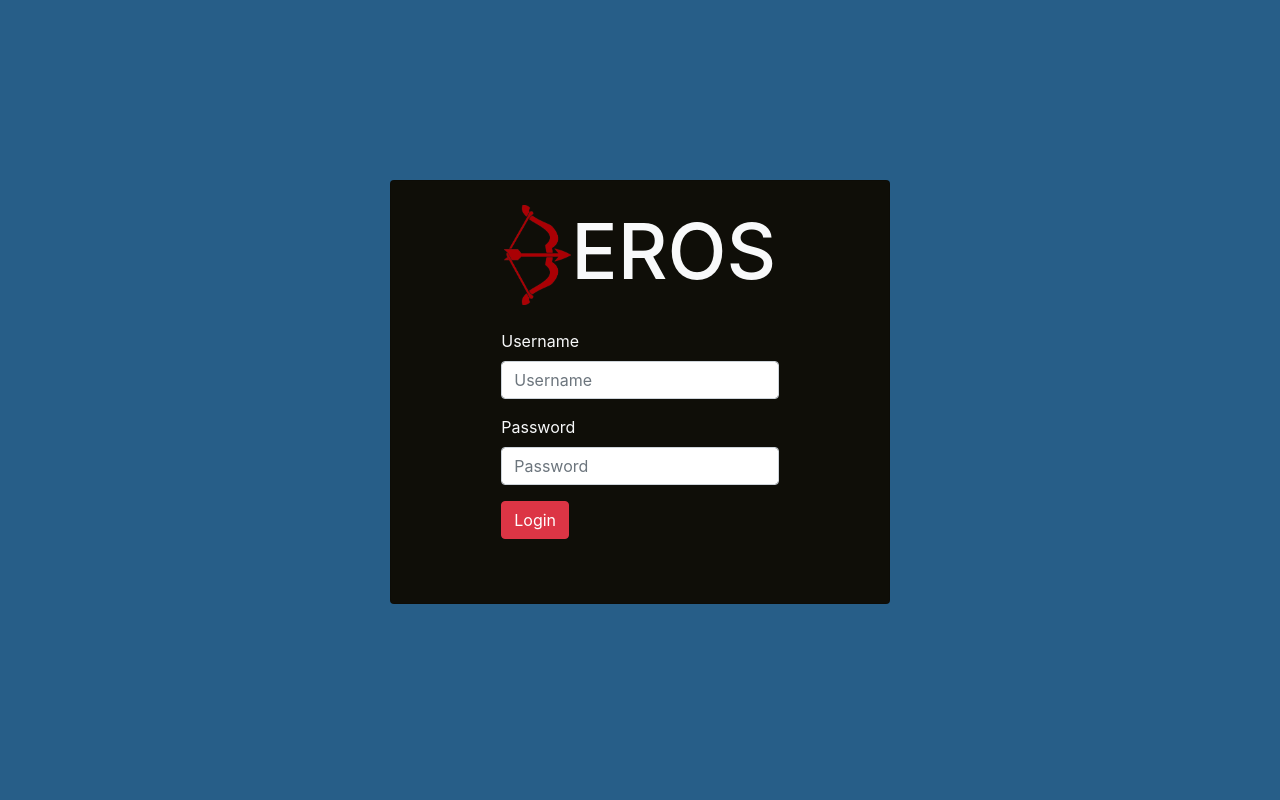
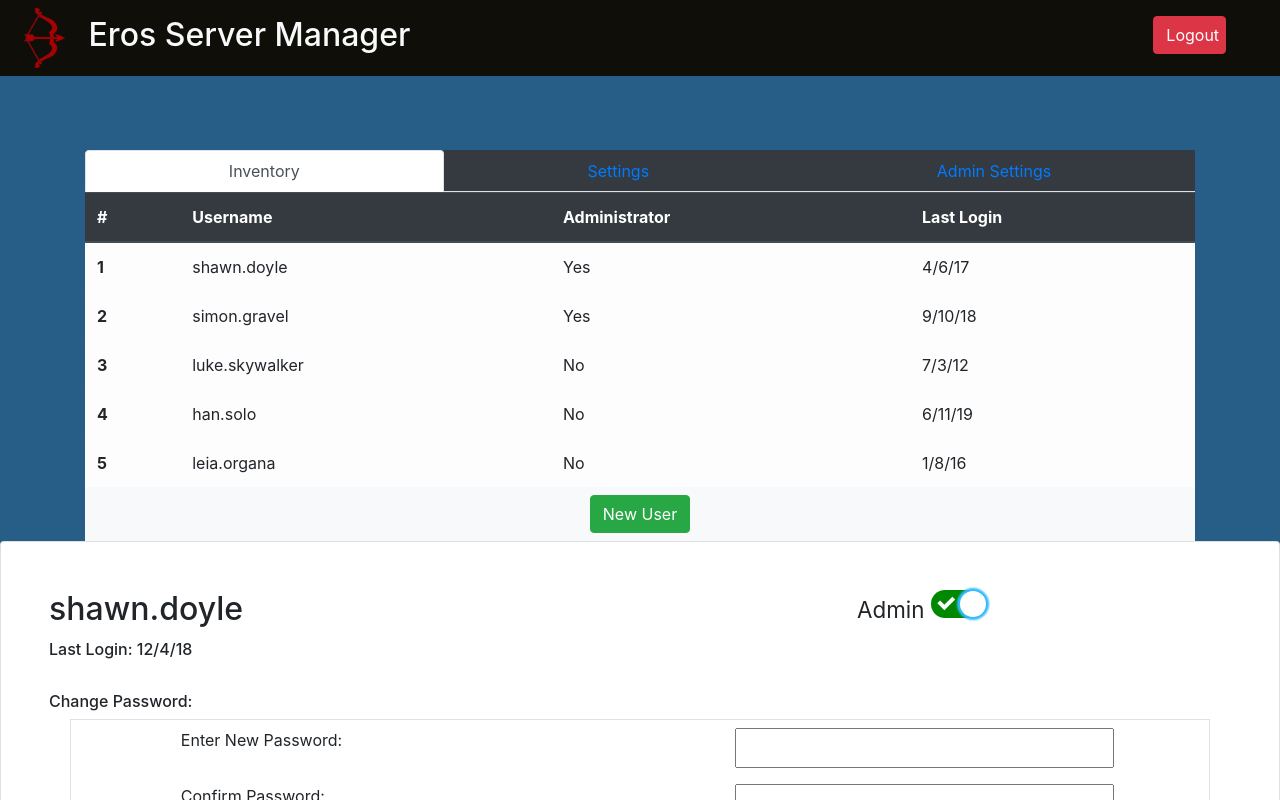
Before and after one commit to doylio/eros-client, a React (Create React App) app: page / in a window 1280 px wide. Shown: the top 800 px of the page. Built offline with nearby package versions, Linux system fonts and the light colour scheme.

Commit message:
Created login and logout functions

```diff
--- a/src/App.js
+++ b/src/App.js
@@ -10,7 +10,7 @@ class App extends Component {
   constructor() {
     super()
     this.state = {
-      route: 'login', //Change to login later
+      route: 'home', //Change to login later
     }
   }
   render() {
--- a/src/components/Admin.js
+++ b/src/components/Admin.js
@@ -5,14 +5,18 @@ import Switch from 'react-switch';
 
 //Local
 import './modal.css';
+import LoadingBox from './LoadingBox';
 
 
 class Admin extends Component {
 	constructor(props) {
 		super();
 		this.state = {
-			modalOpen: true,
-			switchChecked: true
+			editModalOpen: true,
+			createModalOpen: false,
+			switchChecked: true,
+			loading: false,
+			errorMsg: '',
 		}
 	}
 
@@ -24,7 +28,7 @@ class Admin extends Component {
   		if(this.props.superuser) {
   			return (
 			    <div>
-					<table className='table table-light table-hover'>
+					<table className='table table-light table-hover mb-0'>
 			        	<thead className='thead-dark'>
 			        		<tr>
 			        			<th scope='col'>#</th>
@@ -66,7 +70,11 @@ class Admin extends Component {
 			        		</tr>
 			        	</tbody>
 			      	</table>
-			      	<Modal open={this.state.modalOpen} onClose={this.onCloseModal} classNames={modalStyle} center>
+	        		<div className='bg-light p-2 d-flex justify-content-center'>
+	        			<button className='btn btn-success m-auto'>New User</button>
+	        		</div>
+
+			      	<Modal open={this.state.editModalOpen} onClose={this.onCloseEditModal} classNames={modalStyle} center>
 			      		<div>
 			      			<div className='row'>
 				      			<h2 className='col-8 card-title'>shawn.doyle</h2>
@@ -98,7 +106,40 @@ class Admin extends Component {
 			      			<div className='float-none' style={{marginTop: '40px'}}>
 				      			<button className='btn btn-danger'>Delete User</button>
 			      			</div>
+			      			<LoadingBox loading={this.state.loading} errorMsg={this.state.errorMsg} />
+			      		</div>
+			      	</Modal>
 
+			      	<Modal open={this.state.createModalOpen} onClose={this.onCloseCreateModal} classNames={modalStyle} center>
+			      		<div>
+			      			<div className='row'>
+				      			<h2 className='col-8 card-title'>Create New User</h2>
+							</div>
+			      			<div className='container border'>
+			      				<div className='row py-2'>
+				      				<div className='col-1'></div>
+				      				<p className='col-6'>Enter Username:</p>
+				      				<input className='col-4' type='text' />
+				      			</div>
+				      			<div className='row py-2'>
+				      				<div className='col-1'></div>
+				      				<p className='col-6'>Enter Password:</p>
+				      				<input className='col-4' type='password' />
+				      			</div>
+				      			<div className='row py-2'>
+				      				<div className='col-1'></div>
+				      				<p className='col-6'>Confirm Password:</p>
+				      				<input className='col-4' type='password' />
+				      			</div>
+				      			<div className='row my-2'>
+				      				<div className='col-7'></div>
+				      				<p><input type='checkbox' />&nbsp;Administrator</p>
+				      			</div>
+			      			</div>
+			      			<div className='d-flex justify-content-center' style={{marginTop: '40px'}}>
+				      			<button className='btn btn-success'>Create User</button>
+			      			</div>
+			      			<LoadingBox loading={this.state.loading} errorMsg={this.state.errorMsg} />
 			      		</div>
 			      	</Modal>
 			    </div>
@@ -112,12 +153,20 @@ class Admin extends Component {
   		}
   	}
 
-  	onOpenModal = () => {
-  		this.setState({modalOpen: true});
+  	onOpenEditModal = () => {
+  		this.setState({editModalOpen: true});
   	}
 
-  	onCloseModal = () => {
-  		this.setState({modalOpen: false});
+  	onCloseEditModal = () => {
+  		this.setState({editModalOpen: false});
+  	}
+
+  	onOpenCreateModal = () => {
+  		this.setState({createModalOpen: true});
+  	}
+
+  	onCloseCreateModal = () => {
+  		this.setState({createModalOpen: false});
   	}
 
   	toggleSwitch = (switchChecked) => {
--- a/src/components/Home.js
+++ b/src/components/Home.js
@@ -1,18 +1,45 @@
 //Libraries
 import React, { Component } from 'react';
+import Modal from 'react-responsive-modal';
 
 //Local
 import Ribbon from './Ribbon';
 import Contents from './Contents';
+import './modal.css';
 
 class Home extends Component {
+	constructor(props) {
+		super();
+		this.state = {
+			modalOpen: false,
+			modalMsg: '',
+		}
+	}
+
 	render() {
+		const modalStyle = {
+			modal: 'card p-5 server-modal'
+		}
     	return (
      		<div className='w-100'>
-        <Ribbon />
+        		<Ribbon logout={this.props.logout} />
         		<Contents />
+        		<Modal open={this.state.modalOpen} onClose={this.onCloseModal} classNames={modalStyle} center>
+		      		<div>
+		      			<h3>Uh oh!</h3>
+		      			<h5>{this.state.modalMsg}</h5>
+		      		</div>
+		      	</Modal>
       		</div>
     	);
+	}
+
+	onCloseModal = () => {
+		this.setState({modalOpen: false});
+	}
+
+	sendModalMessage = (modalMsg) => {
+		this.setState({modalOpen: true, modalMsg});
 	}
 }
 
--- a/src/components/Inventory.js
+++ b/src/components/Inventory.js
@@ -10,7 +10,8 @@ class Inventory extends Component {
 	constructor(props) {
 		super();
 		this.state = {
-			modalOpen: true,
+			editModalOpen: true,
+			createModalOpen: false,
 			switchChecked: true,
 		};
 	}
@@ -65,7 +66,7 @@ class Inventory extends Component {
 		        		</tr>
 		        	</tbody>
 		      	</table>
-		      	<Modal open={this.state.modalOpen} onClose={this.onCloseModal} classNames={modalStyle} center>
+		      	<Modal open={this.state.editModalOpen} onClose={this.onCloseEditModal} classNames={modalStyle} center>
 		      		<div>
 		      			<div className='row'>
 			      			<h2 className='col-9 card-title'>Delta</h2>
@@ -84,15 +85,47 @@ class Inventory extends Component {
 		      			</div>
 		      		</div>
 		      	</Modal>
+		      	<Modal open={this.state.createModalOpen} onClose={this.onCloseCreateModal} classNames={modalStyle} center>
+			      		<div>
+			      			<div className='row'>
+				      			<h2 className='col-8 card-title'>Create New User</h2>
+							</div>
+			      			<div className='container border'>
+			      				<div className='row py-2'>
+				      				<div className='col-1'></div>
+				      				<p className='col-6'>Enter Username:</p>
+				      				<input className='col-4' type='text' />
+				      			</div>
+				      			<div className='row py-2'>
+				      				<div className='col-1'></div>
+				      				<p className='col-6'>Enter Password:</p>
+				      				<input className='col-4' type='password' />
+				      			</div>
+				      			<div className='row py-2'>
+				      				<div className='col-1'></div>
+				      				<p className='col-6'>Confirm Password:</p>
+				      				<input className='col-4' type='password' />
+				      			</div>
+				      			<div className='row my-2'>
+				      				<div className='col-7'></div>
+				      				<p><input type='checkbox' />&nbsp;Administrator</p>
+				      			</div>
+			      			</div>
+			      			<div className='d-flex justify-content-center' style={{marginTop: '40px'}}>
+				      			<button className='btn btn-success'>Create User</button>
+			      			</div>
+
+			      		</div>
+			      	</Modal>
 		    </div>
     	);
 	}
 
 	onOpenModal = () => {
-		this.setState({modalOpen: true});
+		this.setState({editModalOpen: true});
 	}
-	onCloseModal = () => {
-		this.setState({modalOpen: false});
+	onCloseEditModal = () => {
+		this.setState({editModalOpen: false});
 	}
 	toggleSwitch = (switchChecked) => {
 		this.setState({switchChecked});
--- /dev/null
+++ b/src/components/LoadingBox.js
@@ -0,0 +1,19 @@
+//Libraries
+import React from 'react';
+import {ClipLoader} from 'react-spinners';
+
+const LoadingBox = ({loading, errorMsg, color}) => {
+	return (
+		<div className='container pt-2'>
+	 		<div className='d-flex justify-content-center'>
+		 		<ClipLoader
+		 			loading={loading}
+		 			color={color}
+		 		/>
+		 		<h6 className='text-danger text-monospace'>{errorMsg}</h6>
+	 		</div>
+	 	</div>
+	);
+};
+
+export default LoadingBox;
--- a/src/components/Login.js
+++ b/src/components/Login.js
@@ -1,9 +1,9 @@
 //Libraries
 import React, { Component } from 'react';
-import {ClipLoader} from 'react-spinners';
 
 //Local
 import logo from './bow-and-arrow.png';
+import LoadingBox from './LoadingBox';
 import {serverUrl} from './../config/config.json';
 
 class Login extends Component {
@@ -37,13 +37,7 @@ class Login extends Component {
 							</div>
 						 	<button onClick={this.onLoginButton} className="btn btn-danger">Login</button>
 						 	<div className='container pt-2'>
-						 		<div className='d-flex justify-content-center'>
-							 		<ClipLoader
-							 			loading={this.state.loading}
-							 			color={'#eee'}
-							 		/>
-							 		<h6 className='text-danger text-monospace'>{this.state.errorMsg}</h6>
-						 		</div>
+						 		<LoadingBox loading={this.state.loading} errorMsg={this.state.errorMsg} color={'#EEE'} />
 						 	</div>
 			        	</div>
 			        </div>
--- a/src/components/Ribbon.js
+++ b/src/components/Ribbon.js
@@ -3,6 +3,7 @@ import React, { Component } from 'react';
 
 //Local
 import logo from './bow-and-arrow.png';
+import {serverUrl} from './../config/config.json';
 
 class Ribbon extends Component {
 	render() {
@@ -14,12 +15,26 @@ class Ribbon extends Component {
 				        <h2 className='text-light pt-2 px-4'>Eros Server Manager </h2>
 				    </div>
 				    <div className='col-xl-1 col-lg-2 col-sm-3 col-xs-3 pt-2 float-right'>
-	        	<button className='btn btn-danger w-100'>Logout</button>
+			        	<button onClick={this.onLogoutButton} className='btn btn-danger w-100'>Logout</button>
 			       	</div>
 			    </div>
 	    	</div>
 	    );
 	}
+
+	onLogoutButton = () => {
+		let token = localStorage.getItem('ErosToken');
+		let fetchData = {
+			method: 'DELETE',
+			mode: 'cors',
+			headers: {
+				'x-auth': token,
+			}
+		}
+		fetch(serverUrl + '/logout', fetchData);
+		localStorage.removeItem('ErosToken');
+		this.props.logout();
+	}
 }
 
 export default Ribbon;
```
Lines whose indentation alone changed are shown as unchanged.
